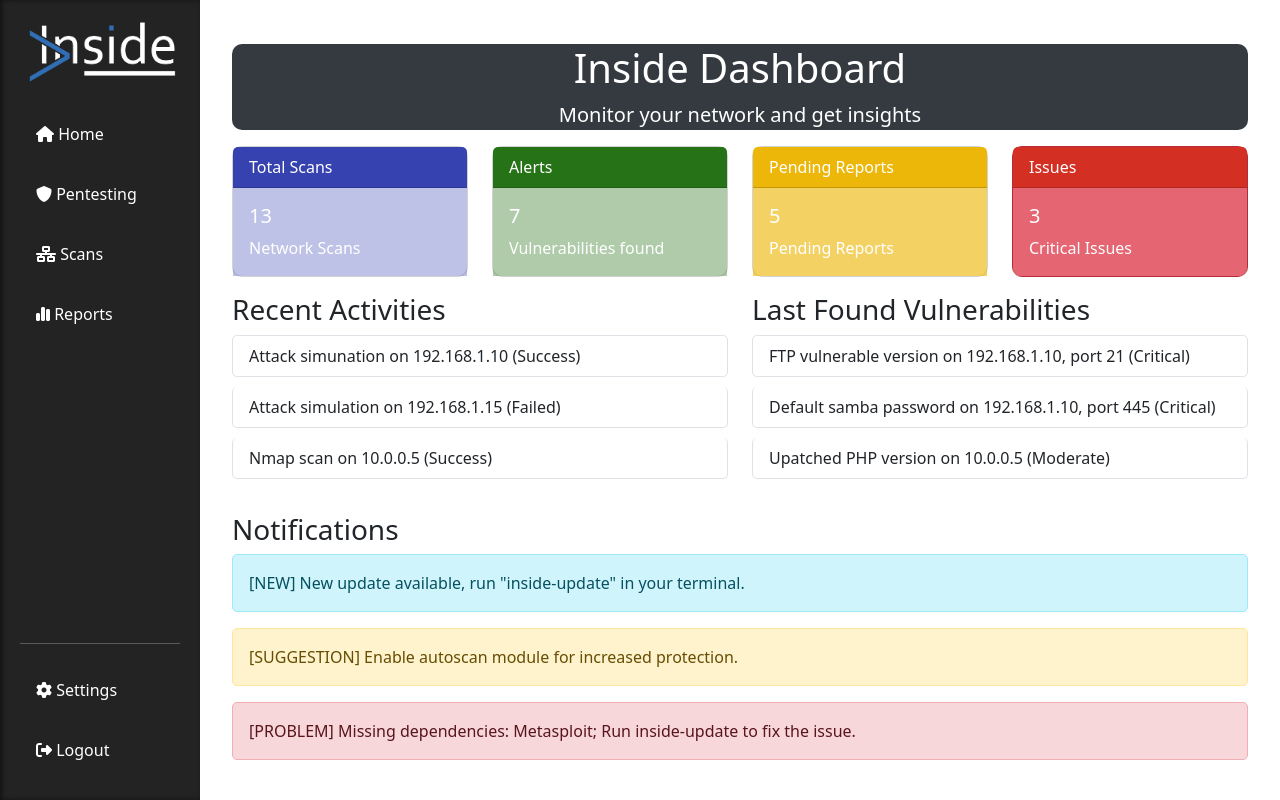
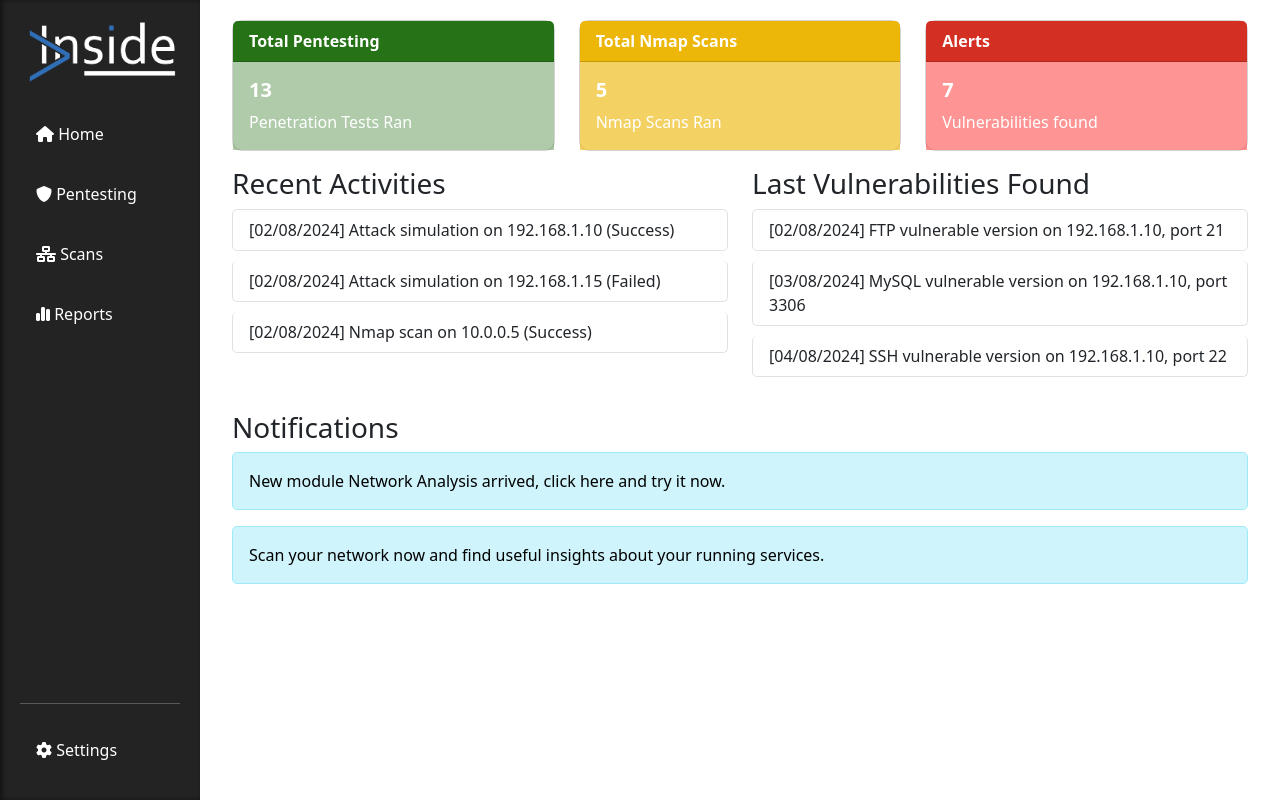
Before and after one commit to nathanrodriguesst/inside-dashboard-angular, an Angular app: page / in a window 1280 px wide. Built offline with nearby package versions, Linux system fonts and the light colour scheme.

Commit message:
home page improvements

```diff
--- a/src/app/components/home/home.component.css
+++ b/src/app/components/home/home.component.css
@@ -37,7 +37,7 @@
 }
 
 .card-red-body {
-  background-color: #ffffff3d;
+  background-color: #ff00006b;
 }
 
 .list-group-item {
@@ -48,3 +48,8 @@
 .alert {
   border-radius: 5px;
 }
+
+a {
+  color: black;
+  text-decoration: none; /* no underline */
+}
--- a/src/app/components/home/home.component.html
+++ b/src/app/components/home/home.component.html
@@ -1,43 +1,33 @@
 <div class="container-fluid">
-  <div class="jumbotron text-center mt-4">
-    <h1>Inside Dashboard</h1>
-    <p class="lead">Monitor your network and get insights</p>
-  </div>
+
 
   <div class="row">
-    <div class="col-md-3">
+    <div class="col-md-4">
       <div class="card text-white mb-3 ">
-        <div class="card-header card-normal-header">Total Scans</div>
-        <div class="card-body card-normal-body">
-          <h5 class="card-title">13</h5>
-          <p class="card-text">Network Scans</p>
+        <div class="card-header card-green-header fw-bold">Total Pentesting</div>
+        <div class="card-body card-green-body">
+          <h5 class="card-title fw-bold">13</h5>
+          <p class="card-text">Penetration Tests Ran</p>
         </div>
       </div>
     </div>
-    <div class="col-md-3">
+
+    <div class="col-md-4">
       <div class="card text-white mb-3">
-        <div class="card-header card-green-header">Alerts</div>
-        <div class="card-body card-green-body ">
-          <h5 class="card-title">7</h5>
-          <p class="card-text">Vulnerabilities found</p>
+        <div class="card-header card-yellow-header fw-bold">Total Nmap Scans</div>
+        <div class="card-body card-yellow-body">
+          <h5 class="card-title fw-bold">5</h5>
+          <p class="card-text">Nmap Scans Ran</p>
         </div>
       </div>
     </div>
-    <div class="col-md-3">
+
+    <div class="col-md-4">
       <div class="card text-white mb-3">
-        <div class="card-header card-yellow-header">Pending Reports</div>
-        <div class="card-body card-yellow-body">
-          <h5 class="card-title">5</h5>
-          <p class="card-text">Pending Reports</p>
-        </div>
-      </div>
-    </div>
-    <div class="col-md-3">
-      <div class="card text-white bg-danger mb-3">
-        <div class="card-header card-red-header">Issues</div>
+        <div class="card-header card-red-header fw-bold">Alerts</div>
         <div class="card-body card-red-body">
-          <h5 class="card-title">3</h5>
-          <p class="card-text">Critical Issues</p>
+          <h5 class="card-title fw-bold">7</h5>
+          <p class="card-text">Vulnerabilities found</p>
         </div>
       </div>
     </div>
@@ -47,18 +37,18 @@
     <div class="col-md-6">
       <h3>Recent Activities</h3>
       <ul class="list-group">
-        <li class="list-group-item">Attack simunation on 192.168.1.10 (Success)</li>
-        <li class="list-group-item">Attack simulation on 192.168.1.15 (Failed)</li>
-        <li class="list-group-item">Nmap scan on 10.0.0.5 (Success)</li>
+        <li class="list-group-item">[02/08/2024] Attack simulation on 192.168.1.10 (Success)</li>
+        <li class="list-group-item">[02/08/2024] Attack simulation on 192.168.1.15 (Failed)</li>
+        <li class="list-group-item">[02/08/2024] Nmap scan on 10.0.0.5 (Success)</li>
       </ul>
     </div>
     <div class="col-md-6">
 
       <ul class="list-group">
-        <h3>Last Found Vulnerabilities</h3>
-        <li class="list-group-item">FTP vulnerable version on 192.168.1.10, port 21 (Critical)</li>
-        <li class="list-group-item">Default samba password on 192.168.1.10, port 445 (Critical)</li>
-        <li class="list-group-item">Upatched PHP version on 10.0.0.5 (Moderate)</li>
+        <h3>Last Vulnerabilities Found</h3>
+        <li class="list-group-item">[02/08/2024] FTP vulnerable version on 192.168.1.10, port 21</li>
+        <li class="list-group-item">[03/08/2024] MySQL vulnerable version on 192.168.1.10, port 3306</li>
+        <li class="list-group-item">[04/08/2024] SSH vulnerable version on 192.168.1.10, port 22</li>
       </ul>
     </div>
   </div>
@@ -67,13 +57,12 @@
     <div class="col-md-12">
       <h3>Notifications</h3>
       <div class="alert alert-info" role="alert">
-        [NEW] New update available, run "inside-update" in your terminal.
+        <a [routerLink]="['pentesting']"> New module Network Analysis arrived, click here and try it now. </a>
       </div>
-      <div class="alert alert-warning" role="alert">
-        [SUGGESTION] Enable autoscan module for increased protection.
-      </div>
-      <div class="alert alert-danger" role="alert">
-        [PROBLEM] Missing dependencies: Metasploit; Run inside-update to fix the issue.
+    </div>
+    <div class="col-md-12">
+      <div class="alert alert-info" role="alert">
+        <a [routerLink]="['nmap']"> Scan your network now and find useful insights about your running services. </a>
       </div>
     </div>
   </div>
--- a/src/app/components/home/home.component.ts
+++ b/src/app/components/home/home.component.ts
@@ -1,9 +1,10 @@
 import { Component } from '@angular/core';
+import { RouterModule } from '@angular/router';
 
 @Component({
   selector: 'app-home',
   standalone: true,
-  imports: [],
+  imports: [RouterModule],
   templateUrl: './home.component.html',
   styleUrl: './home.component.css'
 })
--- a/src/app/components/nmap/nmap.component.html
+++ b/src/app/components/nmap/nmap.component.html
@@ -95,7 +95,7 @@
               </button>
               <button type="submit" class="btn rounded-pill shadow btn-blue ms-2" id="execute" name="execute">
                 <i *ngIf="!isLoading" class="fa-solid fa-play"></i>
-                <i *ngIf="isLoading" class="spinner-border" role="status" aria-hidden="true"></i>
+                <i *ngIf="isLoading" class="spinner-border spinner-border-sm" role="status" aria-hidden="true"></i>
               </button>
             </div>
           </div>
--- a/src/app/components/sidebar/sidebar.component.html
+++ b/src/app/components/sidebar/sidebar.component.html
@@ -44,8 +44,5 @@
     <li class="nav-item">
       <a class="nav-link" routerLink="/login"><i class="fa-solid fa-gear"></i> Settings</a>
     </li>
-    <li class="nav-item">
-      <a class="nav-link btn-danger" routerLink="/logout"><i class="fa-solid fa-sign-out-alt"></i> Logout</a>
-    </li>
   </ul>
 </nav>
```
